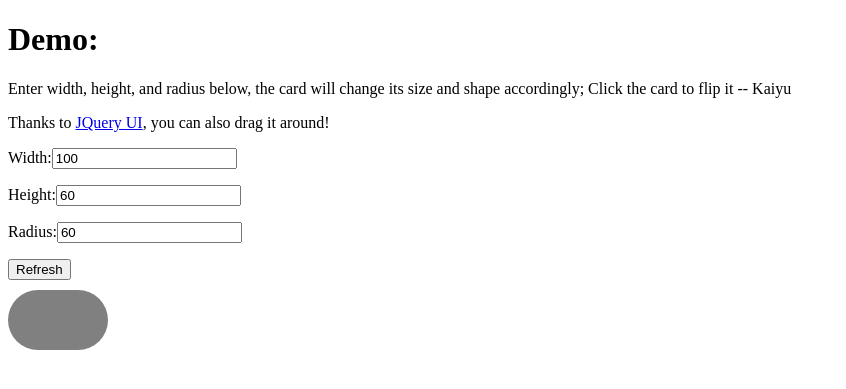
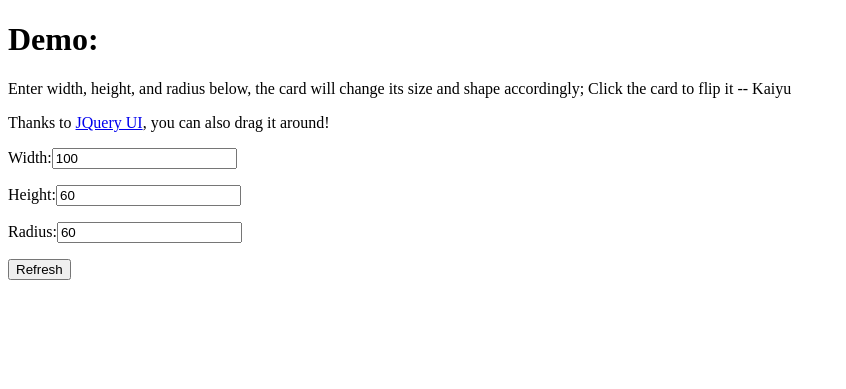
Before and after one commit to zkytony/card_flash_ui, a PHP site: page /demo.php in a window 1280 px wide. Shown: the top 389 px of the page, without its empty margins (0-846 px from the left). Run offline with PHP 8.4, Linux system fonts and the light colour scheme; some libraries are stand-ins or nearby versions.

Commit message:
Don't want the default color on front and back

```diff
--- a/css/card.css
+++ b/css/card.css
@@ -17,13 +17,11 @@
 .one-card-front {
   width:100%;
   height:100%;
-  background-color:grey;
 }
 
 .one-card-back {
   width:100%;
   height:100%;
-  background-color:#000;
 }
 
 /* Flip  */
```
